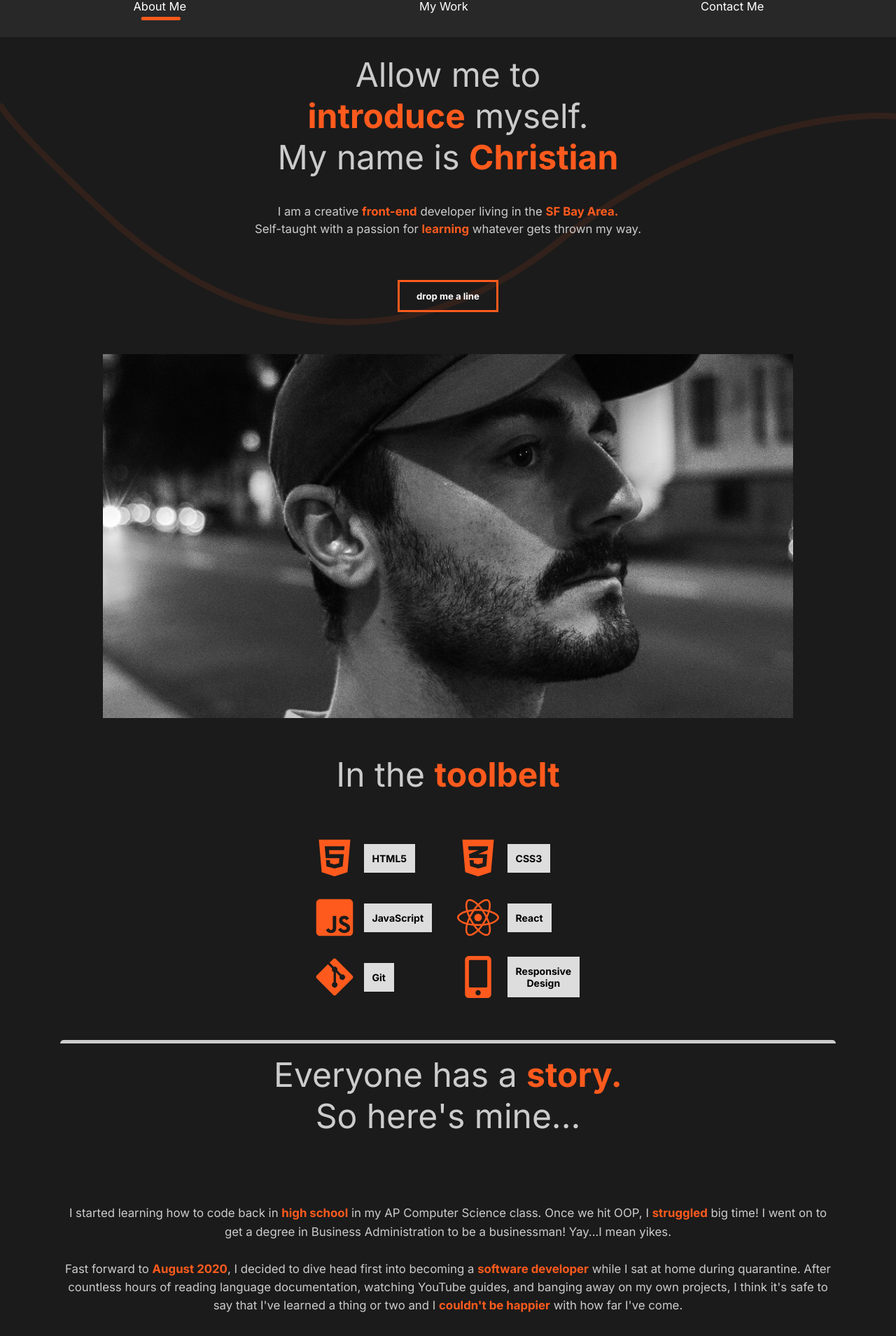
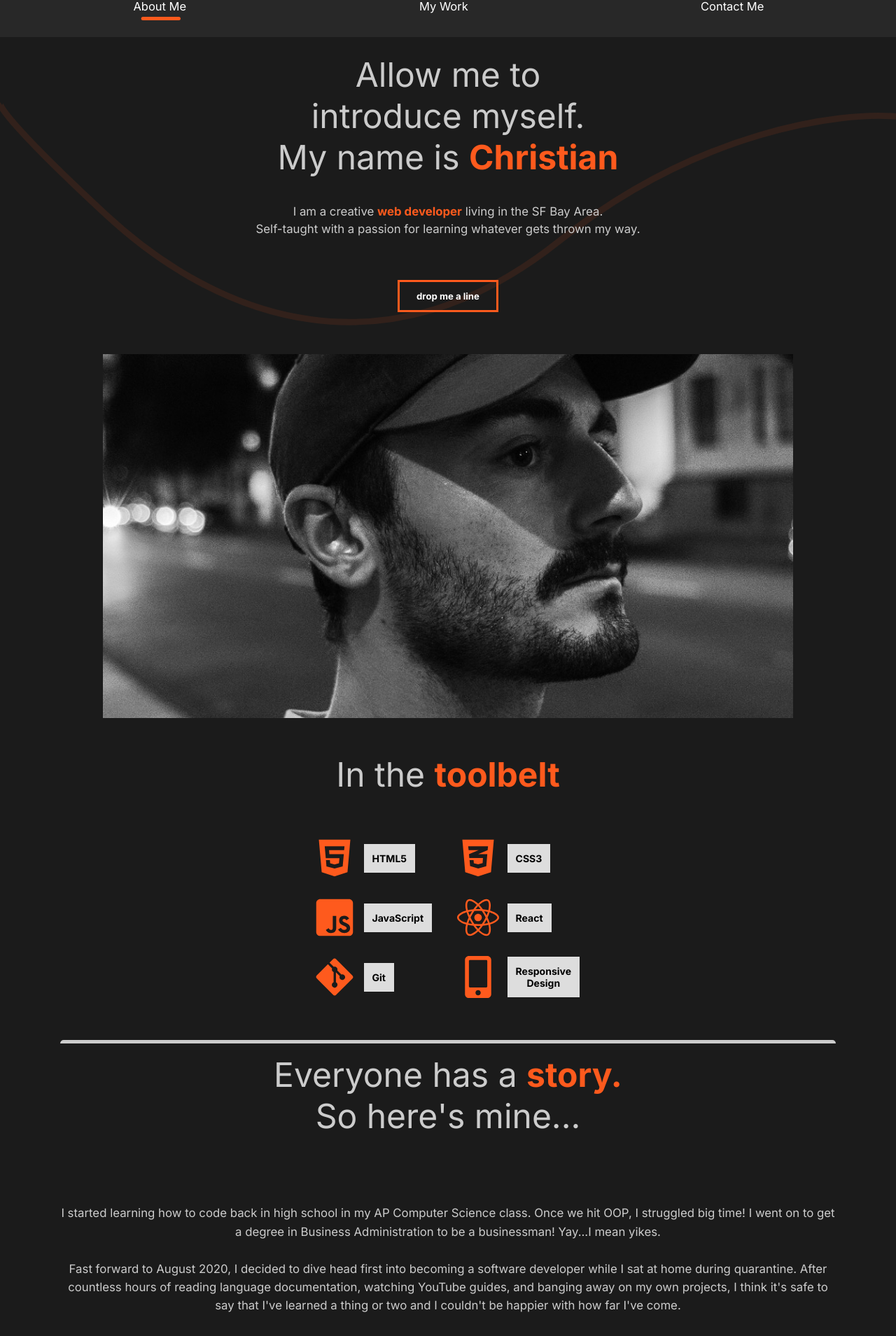
Before and after one commit to christiananagnostou/www, a React (Create React App) app: page / in a window 1280 px wide. Shown: the part 98-2007 px from the top of the page at 70% size. Built offline with nearby package versions, Linux system fonts and the light colour scheme.

Commit message:
update package.json

```diff
--- a/package.json
+++ b/package.json
@@ -16,10 +16,11 @@
     "web-vitals": "^0.2.4"
   },
   "scripts": {
-    "start": "react-scripts start",
+    "dev": "react-scripts start",
     "build": "react-scripts build",
     "test": "react-scripts test",
-    "eject": "react-scripts eject"
+    "eject": "react-scripts eject",
+    "start": "npm install && npm run build"
   },
   "eslintConfig": {
     "extends": [
--- a/src/App.js
+++ b/src/App.js
@@ -7,7 +7,7 @@ import Nav from "./components/Nav";
 import AboutMe from "./components/AboutPage/AboutMe";
 import ContactUs from "./components/ContactPage/ContactUs";
 import MyWork from "./components/MyWorkPage/MyWork";
-import MovieDetails from "./components/MyWorkPage/MovieDetails";
+import ProjectDetails from "./components/MyWorkPage/ProjectDetails";
 // Router
 import { Switch, Route, useLocation } from "react-router-dom";
 // Animation
@@ -29,7 +29,7 @@ function App() {
             <MyWork />
           </Route>
           <Route path="/work/:id">
-            <MovieDetails />
+            <ProjectDetails />
           </Route>
           <Route path="/contact">
             <ContactUs />
--- a/src/components/AboutPage/page_components/AboutSection.js
+++ b/src/components/AboutPage/page_components/AboutSection.js
@@ -16,9 +16,7 @@ function AboutSection() {
             <motion.h2 variants={titleAnim}>Allow me to</motion.h2>
           </Hide>
           <Hide>
-            <motion.h2 variants={titleAnim}>
-              <span>introduce</span> myself.
-            </motion.h2>
+            <motion.h2 variants={titleAnim}>introduce myself.</motion.h2>
           </Hide>
           <Hide>
             <motion.h2 variants={titleAnim}>
@@ -27,9 +25,9 @@ function AboutSection() {
           </Hide>
         </motion.div>
         <motion.p variants={fade}>
-          I am a creative <span>front-end</span> developer living in the <span>SF Bay Area.</span>
+          I am a creative <span>web developer</span> living in the SF Bay Area.
           <br />
-          Self-taught with a passion for <span>learning</span> whatever gets thrown my way.
+          Self-taught with a passion for learning whatever gets thrown my way.
         </motion.p>
         <Link to="/contact">
           <motion.button variants={fade}>drop me a line</motion.button>
--- a/src/components/AboutPage/page_components/FaqSection.js
+++ b/src/components/AboutPage/page_components/FaqSection.js
@@ -25,9 +25,9 @@ function FaqSection() {
             <p>
               So obviously I chose the <span>self-taught</span> route. Why? Ok, I'll break it down
               for ya. If you're gonna commit to being a programmer, what is the one thing you need
-              to get used to doing all the time? <span>Learning!</span> So if I was going to be{" "}
-              <span>committed</span> to this journey, why not make it as hard as possible so that I
-              could become better at teaching myself new material.
+              to get used to doing all the time? Learning! So if I was going to be committedto this
+              journey, why not make it as hard as possible so that I could become better at teaching
+              myself new material.
             </p>
           </div>
         </Toggle>
@@ -38,10 +38,10 @@ function FaqSection() {
               I primarially use that.
             </p>
             <p>
-              The <span>simple</span> approach and <span>speed</span> behind React is the reason why
-              I specialized in it. With the lifecycle methods, and now hooks, controling components
-              and interacting with the DOM becomes a breeze. Having the ability to create{" "}
-              <span>reusable</span> UI components and functions just makes life so much easier.
+              The simple approach and speed behind React is the reason why I specialized in it. With
+              the lifecycle methods, and now hooks, controling components and interacting with the
+              DOM becomes a breeze. Having the ability to create reusableUI components and functions
+              just makes life so much easier.
             </p>
           </div>
         </Toggle>
@@ -52,7 +52,7 @@ function FaqSection() {
             </p>
             <p>
               Mastery is a big word, so I won't use it, but I do plan on continuing to improve my
-              work with React to a much, <span>much</span> greater degree.
+              work with React to a much, much greater degree.
             </p>
           </div>
         </Toggle>
--- a/src/components/AboutPage/page_components/ServicesSection.js
+++ b/src/components/AboutPage/page_components/ServicesSection.js
@@ -68,16 +68,16 @@ function ServicesSection() {
           So here's mine...
         </h2>
         <p>
-          I started learning how to code back in <span>high school</span> in my AP Computer Science
-          class. Once we hit OOP, I <span>struggled</span> big time! I went on to get a degree in
-          Business Administration to be a businessman! Yay...I mean yikes.
+          I started learning how to code back in high school in my AP Computer Science class. Once
+          we hit OOP, I struggled big time! I went on to get a degree in Business Administration to
+          be a businessman! Yay...I mean yikes.
           <br />
           <br />
-          Fast forward to <span>August 2020</span>, I decided to dive head first into becoming a{" "}
-          <span>software developer</span> while I sat at home during quarantine. After countless
-          hours of reading language documentation, watching YouTube guides, and banging away on my
-          own projects, I think it's safe to say that I've learned a thing or two and I{" "}
-          <span>couldn't be happier</span> with how far I've come.
+          Fast forward to August 2020, I decided to dive head first into becoming a software
+          developer while I sat at home during quarantine. After countless hours of reading language
+          documentation, watching YouTube guides, and banging away on my own projects, I think it's
+          safe to say that I've learned a thing or two and I couldn't be happier with how far I've
+          come.
           <br />
           <br />
           Want to know the best part? The <span>learning</span> has only just begun!
--- a/src/components/MyWorkPage/MyWork.js
+++ b/src/components/MyWorkPage/MyWork.js
@@ -32,29 +32,29 @@ function MyWork() {
         <Frame3 variants={slider} />
         <Frame4 variants={slider} />
       </motion.div>
-      <Movie>
+      <Project>
         <motion.h2 variants={fade}>Jamming</motion.h2>
         <motion.div variants={lineAnim} className="line"></motion.div>
-        <Link to="/work/the-athlete">
+        <Link to="/work/jamming">
           <Hide>
             <motion.img variants={photoAnim} src={athlete} alt="athlete" />
           </Hide>
         </Link>
-      </Movie>
-      <Movie ref={element} variants={fade} animate={controls} initial="hidden">
+      </Project>
+      <Project ref={element} variants={fade} animate={controls} initial="hidden">
         <h2>LofiWaves</h2>
         <motion.div variants={lineAnim} className="line"></motion.div>
-        <Link to="/work/the-racer">
+        <Link to="/work/lofiwaves">
           <img src={theracer} alt="theracer" />
         </Link>
-      </Movie>
-      <Movie ref={element2} variants={fade} animate={controls2} initial="hidden">
+      </Project>
+      <Project ref={element2} variants={fade} animate={controls2} initial="hidden">
         <h2>Good Times</h2>
         <motion.div variants={lineAnim} className="line"></motion.div>
-        <Link to="/work/good-times">
+        <Link to="/work/neologos">
           <img src={goodtimes} alt="goodtimes" />
         </Link>
-      </Movie>
+      </Project>
       <ScrollTop />
     </Work>
   );
@@ -72,7 +72,7 @@ const Work = styled(motion.div)`
     padding: 2rem;
   }
 `;
-const Movie = styled(motion.div)`
+const Project = styled(motion.div)`
   padding-bottom: 10rem;
   .line {
     height: 0.5rem;
--- a/src/components/MyWorkPage/MovieDetails.js
+++ b/src/components/MyWorkPage/ProjectDetails.js
@@ -1,15 +1,15 @@
 import React, { useEffect, useState } from "react";
 import styled from "styled-components";
 import { useHistory } from "react-router-dom";
-import { MovieState } from "../../movieState";
+import { ProjectState } from "../../projectState";
 // Animations
 import { motion } from "framer-motion";
 import { pageAnimation } from "../../animation";
 
-function MovieDetails() {
+function ProjectDetails() {
   const history = useHistory();
   const url = history.location.pathname;
-  const [movies, setMovies] = useState(MovieState);
+  const [movies, setMovies] = useState(ProjectState);
   const [movie, setMovie] = useState(null);
 
   useEffect(() => {
@@ -111,4 +111,4 @@ const ImageDisplay = styled.div`
   }
 `;
 
-export default MovieDetails;
+export default ProjectDetails;
--- a/src/movieState.js
+++ b/src/projectState.js
@@ -6,13 +6,13 @@ import athlete2 from "./img/athlete2.png";
 import goodtimes2 from "./img/good-times2.jpg";
 import theracer2 from "./img/the-racer2.jpg";
 
-export const MovieState = () => {
+export const ProjectState = () => {
   return [
     {
       title: "The Athlete",
       mainImg: athlete,
       secondaryImg: athlete2,
-      url: "/work/the-athlete",
+      url: "/work/jamming",
       awards: [
         {
           title: "Truly A masterpiece",
@@ -34,7 +34,7 @@ export const MovieState = () => {
     {
       title: "Good Times",
       mainImg: goodtimes,
-      url: "/work/good-times",
+      url: "/work/lofiwaves",
       secondaryImg: goodtimes2,
       awards: [
         {
@@ -57,7 +57,7 @@ export const MovieState = () => {
     {
       title: "The Racer",
       mainImg: theracer,
-      url: "/work/the-racer",
+      url: "/work/neologos",
       secondaryImg: theracer2,
       awards: [
         {
```
Also changed, not shown: 1 other file (tests, documents, lock files or other folders).
